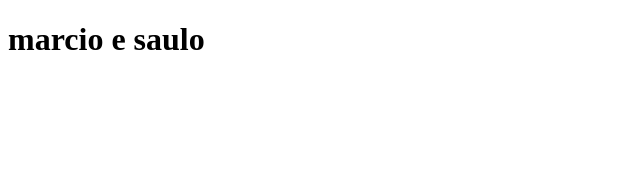
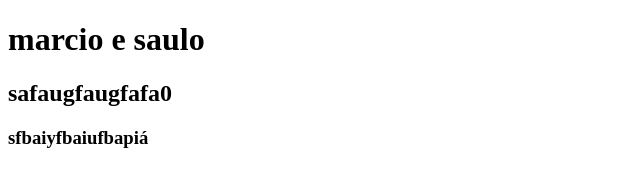
Before and after one commit to marcinreis/marcioesaulo, a plain HTML site: page index.html in a window 1280 px wide. Shown: the whole page, without its empty margins (0-640 px from the left). Drawn offline with Linux system fonts and the light colour scheme.

Commit message:
criaçao de feat, foi adcionado duas linhas asjfbadtysbsa

```diff
--- a/index.html
+++ b/index.html
@@ -7,5 +7,7 @@
 </head>
 <body>
     <h1>marcio e saulo</h1>
+    <h2>safaugfaugfafa0</h2>
+    <h3>sfbaiyfbaiufbapiá</h3>
 </body>
 </html>
```
